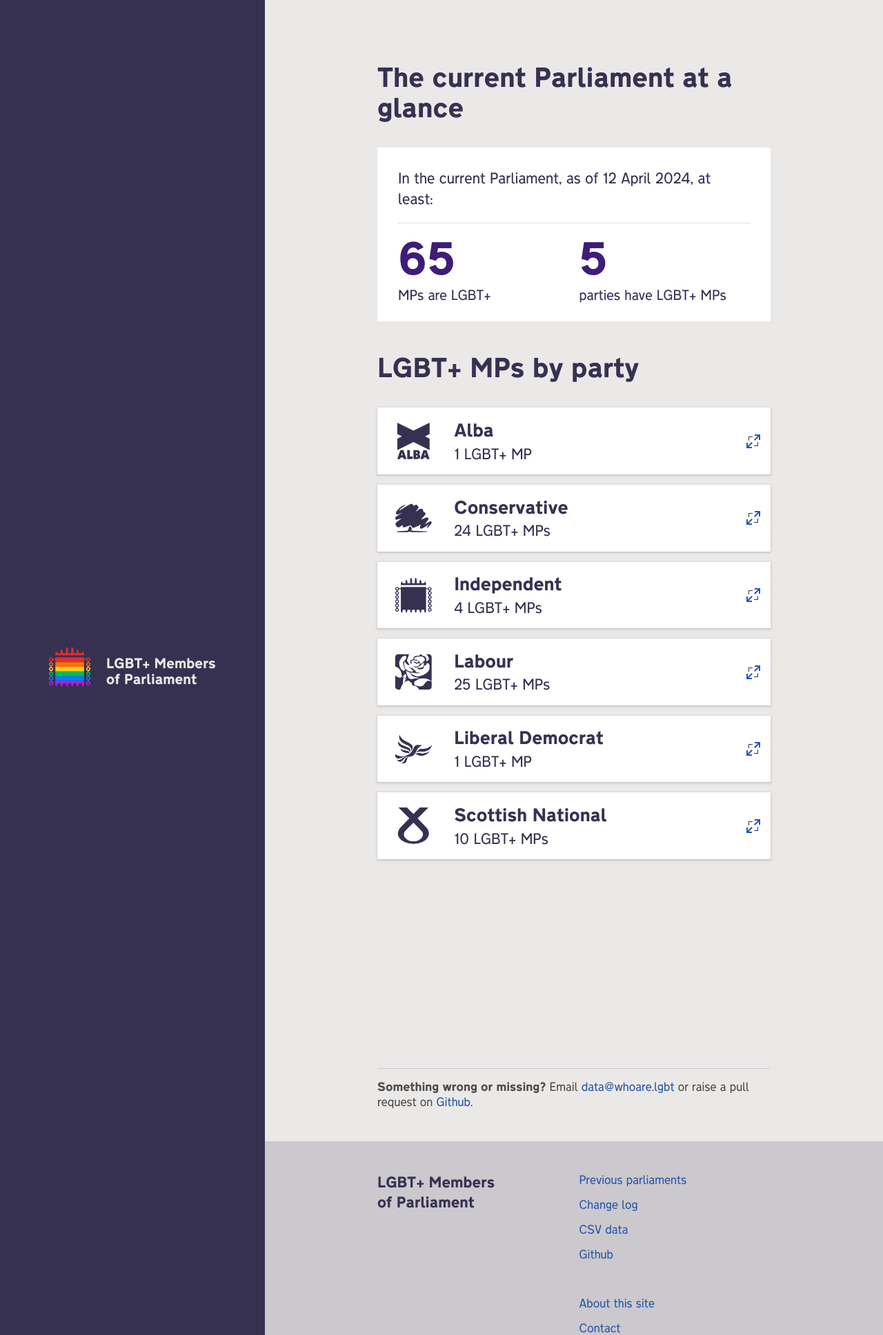
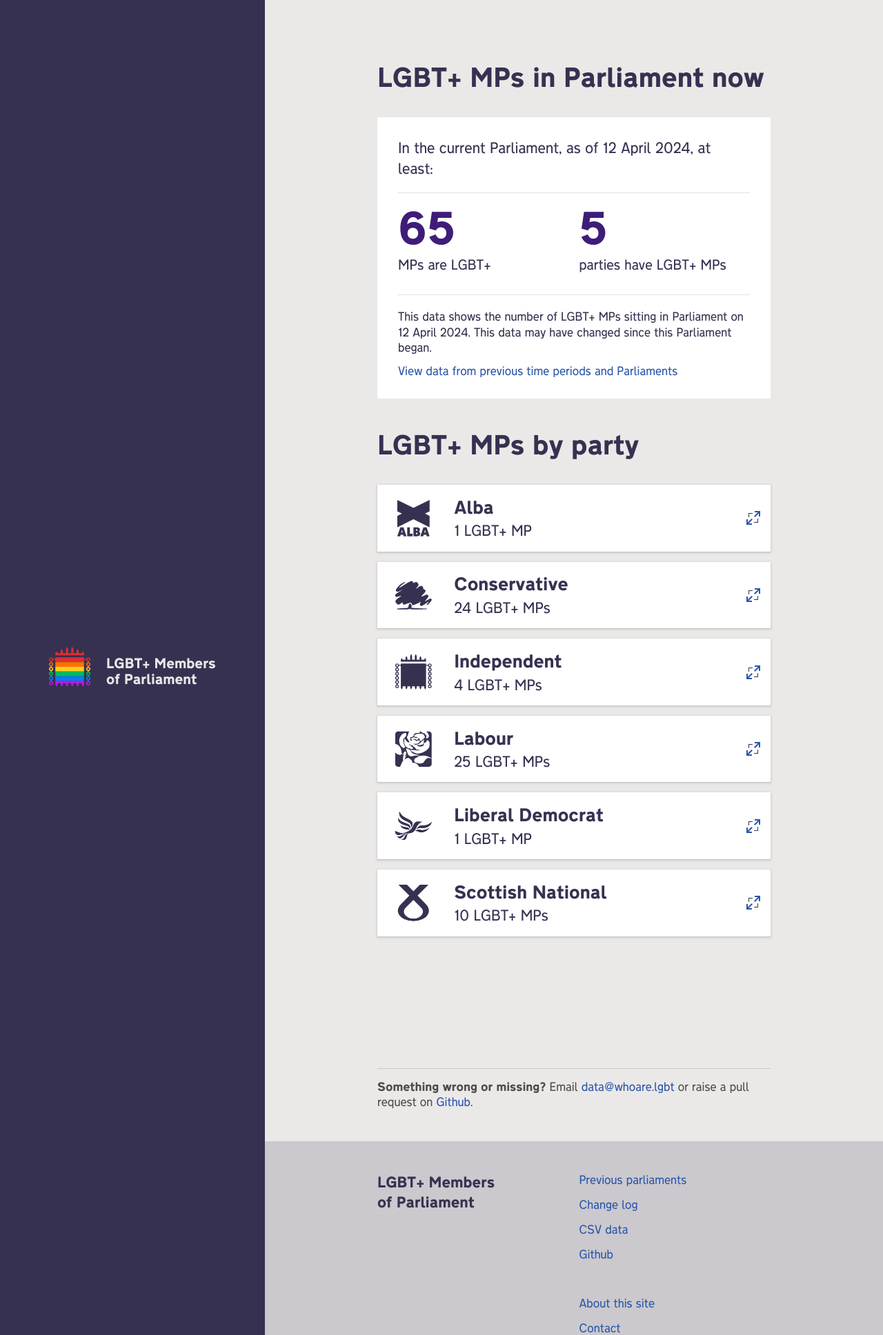
Before and after one commit to johnpeart/lgbt-mp, a Jekyll site: the page built from index.md, in a window 1280 px wide. Shown: the whole page at 69% size. Built offline with Jekyll 4.4.1, drawn with Linux system fonts in a browser that asks for light colours.

Commit message:
Update explanatory text

```diff
--- a/_includes/components/data.html
+++ b/_includes/components/data.html
@@ -69,7 +69,7 @@
 <section class="summary-data">
 
     {% if parliamentEndDate == "null" and parliamentStartDate == "null" %}
-    <h1>The current Parliament at a glance</h1>
+    <h1>LGBT+ MPs in Parliament now</h1>
     {% else %}
     <h1>This Parliament at a glance</h1>
     {% endif %}
@@ -97,6 +97,10 @@
 
         </div>
 
+	    {% if parliamentEndDate == "null" and parliamentStartDate == "null" %}
+        <p class="note">This data shows the number of LGBT+ MPs sitting in Parliament on {{ now | date: "%d %B %Y" }}. This data may have changed since this Parliament began.</p>
+		<p><a href="/historic">View data from previous time periods and Parliaments</a></p>
+		{% endif %}
         {% if parliamentEndDate != "null" or parliamentStartDate != "null" %}
         <p class="note">This dataset shows MPs who are known to be LGBT+ today. The MPs referenced might not have been known to be LGBT+ at the time this Parliament took place.</p>
         {% endif %}
```
